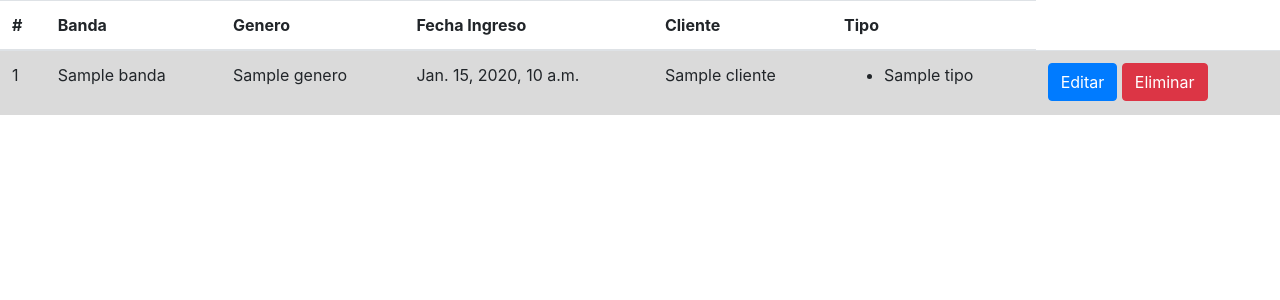
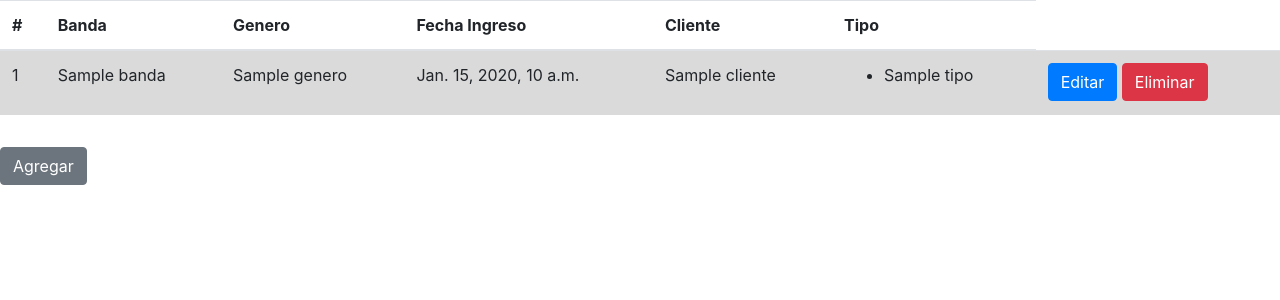
Before and after one commit to carlosclowm/Tienda-Playeras, a Django app: template templates/almacen/almacen_list.html in a window 1280 px wide. Shown: the part 56-356 px from the top of the page. Run offline with Django 3.2, Linux system fonts and the light colour scheme; the template is opened without the code that fills it: most values are stand-ins (such as "Sample title", 1, 10 or a date in 2020); some libraries are stand-ins or nearby versions.

Commit message:
Botones de agregar

```diff
--- a/templates/almacen/almacen_list.html
+++ b/templates/almacen/almacen_list.html
@@ -57,4 +57,5 @@
     </li>
       </ul>
 </div>
+<a class="btn btn-secondary" href="/almacen/nuevo" role="button">Agregar</a>
 {% endblock %}
--- a/templates/vender/solicitud_list.html
+++ b/templates/vender/solicitud_list.html
@@ -38,5 +38,5 @@
 		{% endif %}
 	</tbody>
 </table>
-
+<a class="btn btn-secondary" href="/vender/nueva" role="button">Agregar</a>
 {% endblock%}
```
